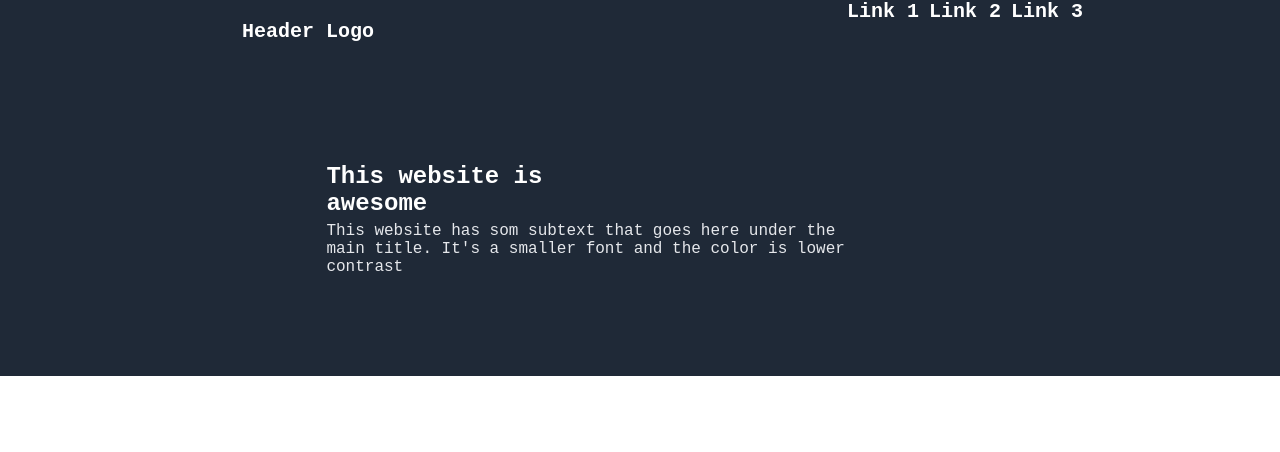
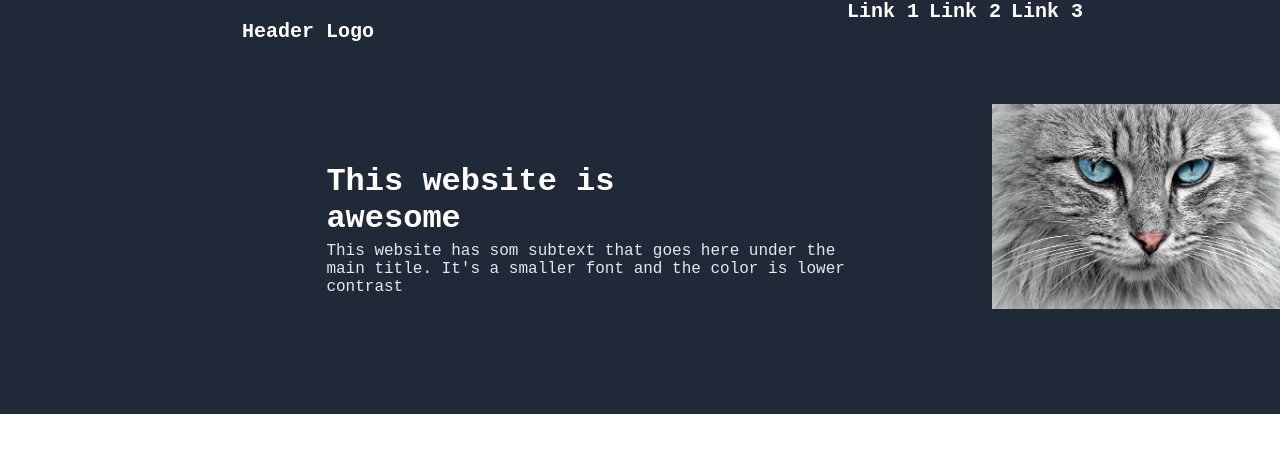
Before and after one commit to chollow-code/landing-page, a plain HTML site: page index.html in a window 1280 px wide. Drawn offline with Linux system fonts and the light colour scheme.

Commit message:
added big cat image

```diff
--- a/index.html
+++ b/index.html
@@ -15,6 +15,7 @@
 
         <header class="section1">
 
+
             <a class="headerlinks" id="link3" href="#">Link 3</a>
             <a class="headerlinks" id="link2" href="#">Link 2</a>
             <a class="headerlinks" id="link1" href="#">Link 1</a>
@@ -27,10 +28,10 @@
 
             <h2 class="mainheader">This website is <br>awesome</h2>
             <p class="mainpara">
-                This website has som subtext that goes here under the <br>
+                This website has som subtext that goes here under the
                 main title. It's a smaller font and the color is lower contrast
             </p>
-
+            <img id="catmain" src="/images/cat-1045782_640.jpg" alt="cat image" style="width:300px ; ">
 
 
 
--- a/style.css
+++ b/style.css
@@ -39,6 +39,15 @@ body{
 
 }
 
+#catmain{
+    margin-left: 800px;
+    margin-top: -200px;
+
+}
+
+
+
+
 .mainheader{
 
     color: white;
@@ -46,15 +55,16 @@ body{
     font-weight: bold;
     margin: 100px 0 0 0;
     padding-left: 15%;
-
+    font-size: xx-large;
 }
 
 .mainpara{
     color: #e5e7eb;
     padding-left: 15%;
-
-    padding-right: 25%;
+    padding-right: 10%;
     margin: 5px 0 0 0;
+    height: auto;
+    width: 520px;
 }
 
 .headerlinks{
```
